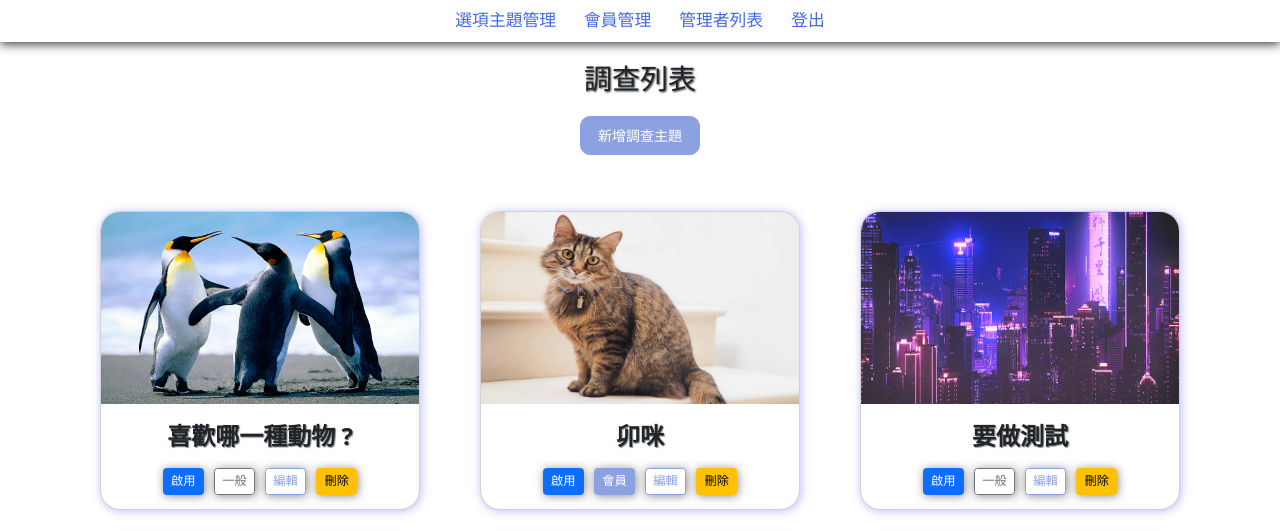
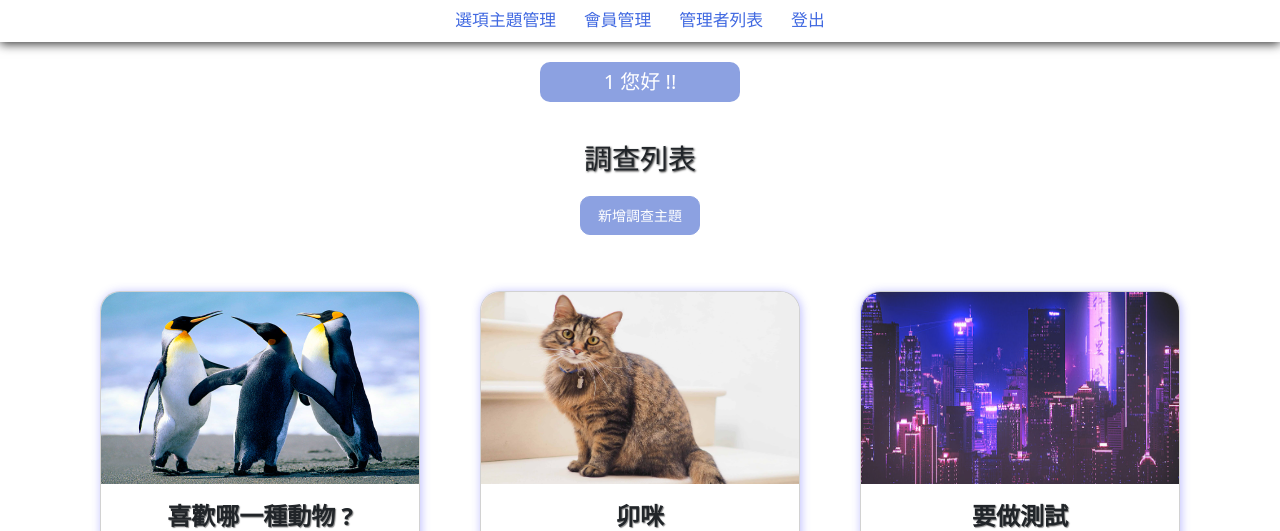
Before and after one commit to mokshayang/survey_hw, a PHP site: page /admin_center.php?do=survey in a window 1280 px wide. Shown: the part 84-615 px from the top of the page. Run offline with PHP 8.4, Linux system fonts and the light colour scheme; the visitor is signed in with stand-in values (Sample User, id 1); data comes from the database, SQL or seed files in the repository; some libraries are stand-ins or nearby versions.

Commit message:
添加session admin

```diff
--- a/back/survey.php
+++ b/back/survey.php
@@ -39,6 +39,7 @@
         box-shadow: 1px 1px 10px var(--lightBlue);
     }
 </style>
+<div class="admin"><?= $_SESSION['admin'] ?> 您好 !!</div>
 <h3>調查列表</h3>
 <div class=add_head>
     <a href="admin_center.php?do=survey_add" class="btn btn-ss">新增調查主題</a>
--- a/layouts/header.php
+++ b/layouts/header.php
@@ -55,9 +55,9 @@
             <ul class="nav nav-pills nav-item  justify-content-center  " role="tablist">
                 <!-- 上傳公用伺服器專用 -->
 
-                <li class="nav-item tc"  style=" padding-right:0.6rem;">
+                <!-- <li class="nav-item tc"  style=" padding-right:0.6rem;">
                     <a href="../" class=" nav-link tc" type="button" ><i class="bi bi-house-up-fill i"></i>作品首頁</a>
-                </li>
+                </li> -->
 
                 <?php
 
```
